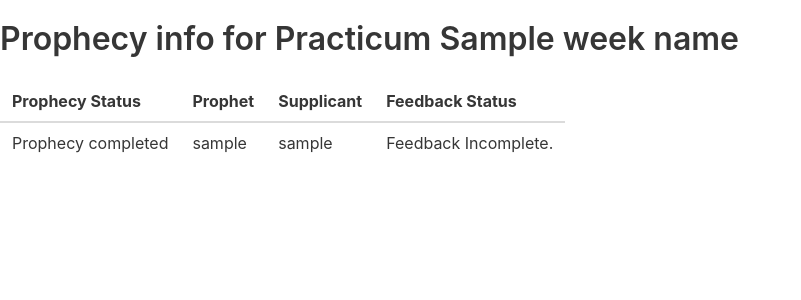
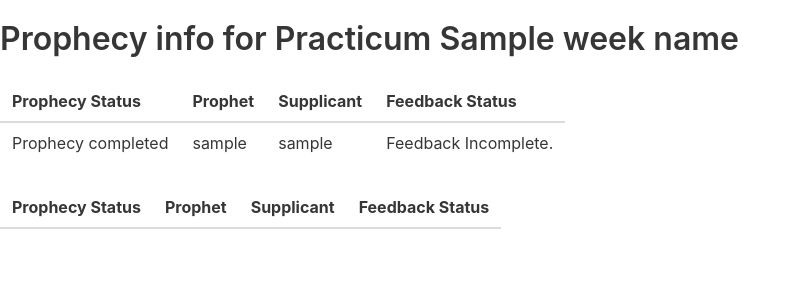
Before and after one commit to djotaku/prophecypracticum_django, a Django app: template prophecypracticum/practicumweb/templates/practicum/statuscheck.html in a window 1280 px wide. Shown: the part 239-539 px from the top of the page, without its empty margins (0-801 px from the left). Run offline with Django 3.2, Linux system fonts and the light colour scheme; tables that the repository leaves empty hold one stand-in row (values such as "Sample post"); the template is opened without the code that fills it: values that come from a table or form of the project are taken from there, most other values are stand-ins (such as "Sample title", 1, 10 or a date in 2020); lists and menus that the app fills with data are empty; some libraries are stand-ins or nearby versions.

Commit message:
potential fix for statuscheck.html

```diff
--- a/prophecypracticum/practicumweb/templates/practicum/statuscheck.html
+++ b/prophecypracticum/practicumweb/templates/practicum/statuscheck.html
@@ -30,6 +30,16 @@
         {% else %}
             No one has completed any prophecies for this week.
         {% endif %}
+        <table class="table is-hoverable">
+            <thead>
+            <tr>
+                <th>Prophecy Status</th>
+                <th>Prophet</th>
+                <th>Supplicant</th>
+                <th>Feedback Status</th>
+            </tr>
+            </thead>
+            <tbody>
     {% for link in linked_users %}
         {% if link.prophet in incomplete_prophets %}
             <tr>
```
